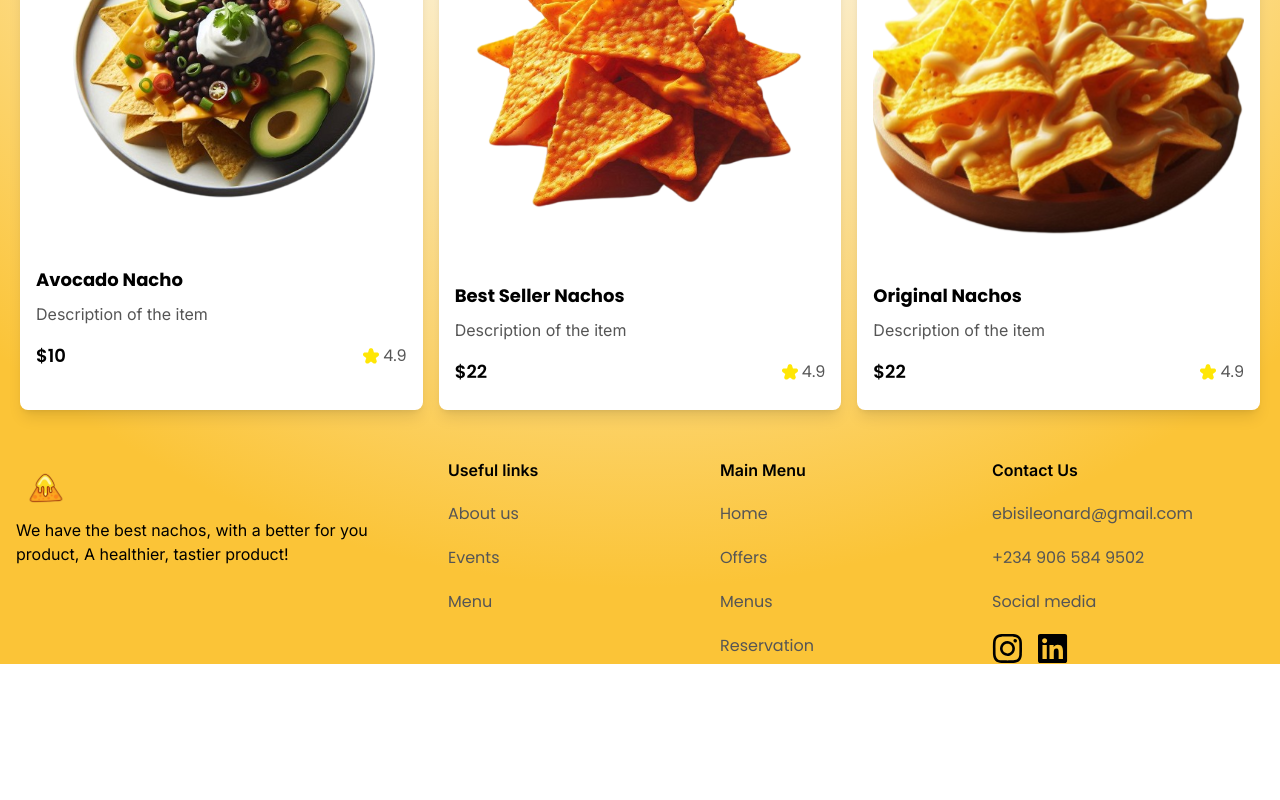
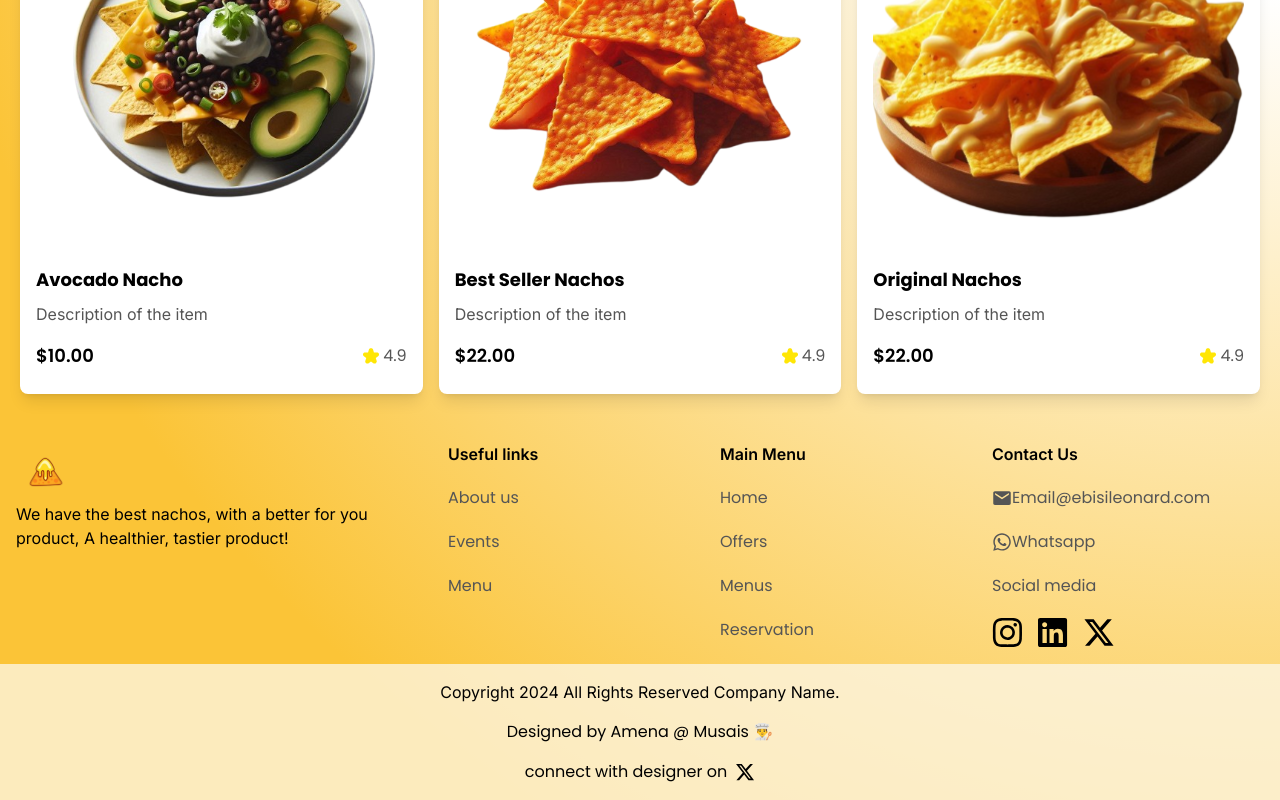
Before and after one commit to skido600/landingpage, a React (Vite) app: page / in a window 1280 px wide. Shown: the part 1502-2302 px from the top of the page. Before the commit the page ends 2166 px from the top, so only its background shows below. Built offline with nearby package versions, Linux system fonts and the light colour scheme; a web font is replaced by a local one.

Commit message:
landing page complete

```diff
--- a/src/Components/Dishes.jsx
+++ b/src/Components/Dishes.jsx
@@ -1,5 +1,4 @@
 import { motion } from "framer-motion";
-import { useInView } from "react-intersection-observer";
 
 function Dishes() {
   const dishes = [
@@ -26,26 +25,24 @@ function Dishes() {
     },
   ];
 
-  const [sectionRef, inView] = useInView({
-    triggerOnce: false,
-    threshold: 0.2,
-  });
-
   return (
     <main>
       <section className="px-5 mt-12">
         <h1 className="text-[#8F0000] text-[30px] lg:text-[60px] font-Prosto">
           Best Dishes From Our Menu
         </h1>
-        <div ref={sectionRef} className="grid md:grid-cols-3 space-y-4 gap-x-4">
-          {dishes.map((item, key) => (
+        <div className="grid md:grid-cols-3 space-y-4 md:space-y-0 gap-x-4">
+          {dishes.map((item) => (
             <motion.article
-              whileHover={{ scale: 1.05 }} // Slight zoom on hover
-              whileTap={{ scale: 0.96 }} // Shrink slightly on tap
-              initial={{ opacity: 0, y: 50 }} // Start with opacity 0 and slide up
-              animate={inView ? { opacity: 1, y: 0 } : {}} // Animate only when in view
-              transition={{ duration: 0.6, delay: key * 0.4 }} // Add delay for staggered animation
-              key={key}
+              whileHover={{
+                scale: 0.8,
+                transition: { duration: 0.2 },
+              }}
+              whileTap={{
+                scale: 0.8,
+                transition: { duration: 0.2 },
+              }}
+              key={item.title}
               className="bg-white px-4 py-6 rounded-lg shadow-lg"
             >
               <img src={item.img} alt={item.title} className="w-full mb-4" />
@@ -56,7 +53,7 @@ function Dishes() {
               <div className="flex justify-between items-center">
                 <p className="text-lg font-semibold">
                   <span>$</span>
-                  {item.price}
+                  {item.price.toFixed(2)}
                 </p>
                 <div className="flex items-center">
                   <img src="/svg/fi-sr-star.svg" className="w-4 mr-1" alt="" />
--- a/src/Components/Footer.jsx
+++ b/src/Components/Footer.jsx
@@ -1,4 +1,7 @@
 import SvgIcons from "./Svg/SvgIcons";
+import { FaWhatsapp } from "react-icons/fa";
+import { IoMdMail } from "react-icons/io";
+import Last_Footer from "./Last_Footer";
 
 function Footer() {
   return (
@@ -41,18 +44,71 @@ function Footer() {
             <article className="div_4 text-[#555555] md:mb-0 mb-4">
               <ul className="md:space-y-5">
                 <li className="text-black font-inter font-[600]">Contact Us</li>
-                <li>ebisileonard@gmail.com</li>
-                <li>+234 906 584 9502</li>
-                <li>Social media</li>
-                <div className=" flex md:justify-start justify-center mt-4  gap-x-4">
-                  <SvgIcons type="insta" />
-                  <SvgIcons type="x" />
+                <li>
+                  {" "}
+                  <a href="mailto:ebisileonard@gmail.com">
+                    <div className="flex items-center  justify-center md:justify-start  ">
+                      <IoMdMail size={20} className="" />
+                      <span className="">Email@ebisileonard.com</span>
+                    </div>
+                  </a>
+                </li>
+                <li>
+                  {" "}
+                  <div className="flex items-center justify-center md:justify-start ">
+                    <FaWhatsapp size={20} />
+                    <a
+                      href="https://wa.me/2349065849502"
+                      target="_blank"
+                      rel="noopener noreferrer"
+                      className="flex items-center space-x-2"
+                    >
+                      <p className="">Whatsapp</p>
+                    </a>
+                  </div>
+                </li>
+                <li className="t">Social media</li>
+                <div className=" flex md:justify-start justify-center  mt-8 gap-x-4">
+                  <div className="flex items-center ">
+                    <a
+                      href="https://www.instagram.com/lwave1962/"
+                      target="_blank"
+                      rel="noopener noreferrer"
+                      className="flex items-center space-x-2"
+                    >
+                      <SvgIcons type="insta" />
+                    </a>
+                  </div>
+
+                  <div className="flex items-center ">
+                    <a
+                      href="https://www.linkedin.com/in/leo-wave-309637239/"
+                      target="_blank"
+                      rel="noopener noreferrer"
+                      className="flex items-center space-x-2"
+                    >
+                      <SvgIcons type="lINK" />
+                    </a>
+                  </div>
+                  <div className="flex items-center ">
+                    <a
+                      href="https://x.com/Momentum1962"
+                      target="_blank"
+                      rel="noopener noreferrer"
+                      className="flex items-center space-x-2"
+                    >
+                      <SvgIcons type="X" />
+                    </a>
+                  </div>
                 </div>
               </ul>
             </article>
           </footer>
         </section>
       </main>
+      <div>
+        <Last_Footer />
+      </div>
     </>
   );
 }
--- /dev/null
+++ b/src/Components/Last_Footer.jsx
@@ -0,0 +1,32 @@
+import { FaXTwitter } from "react-icons/fa6";
+function Last_Footer() {
+  return (
+    <>
+      <footer className="bg-[#FDF8ECBD] px-4 text-center py-4 mt-4">
+        <p className="font-inter">
+          Copyright 2024 All Rights Reserved Company Name.
+        </p>
+        <div className="mt-4">
+          <p>
+            Designed by Amena @ Musais <span className="animate-pulse">👨‍🍳</span>
+          </p>
+          <div>
+            <div className="flex items-center mt-4 justify-center">
+              <a
+                href="https://x.com/AmenaiSabuwala"
+                target="_blank"
+                rel="noopener noreferrer"
+                className="flex items-center space-x-2"
+              >
+                <p>connect with designer on </p>
+                <FaXTwitter size={20} />
+              </a>
+            </div>
+          </div>
+        </div>
+      </footer>
+    </>
+  );
+}
+
+export default Last_Footer;
--- a/src/Components/Svg/SvgIcons.jsx
+++ b/src/Components/Svg/SvgIcons.jsx
@@ -1,7 +1,7 @@
 import PropTypes from "prop-types";
 const SvgIcons = ({ type }) => {
   switch (type) {
-    case "x":
+    case "lINK":
       return (
         <svg
           width="30"
@@ -33,32 +33,19 @@ const SvgIcons = ({ type }) => {
         </svg>
       );
 
-    case "linkdine":
+    case "X":
       return (
         <svg
           width="30"
-          height="30"
-          viewBox="0 0 30 30"
+          height="27"
+          viewBox="0 0 30 27"
           fill="none"
           xmlns="http://www.w3.org/2000/svg"
         >
-          <mask
-            id="mask0_38_11"
-            style="mask-type:luminance"
-            maskUnits="userSpaceOnUse"
-            x="0"
-            y="0"
-            width="30"
-            height="30"
-          >
-            <path d="M0.461548 0H29.5385V29.0769H0.461548V0Z" fill="white" />
-          </mask>
-          <g mask="url(#mask0_38_11)">
-            <path
-              d="M23.3596 1.36255H27.8188L18.078 12.5239L29.5385 27.7145H20.5662L13.5337 18.5034L5.49601 27.7145H1.0327L11.4505 15.7722L0.461548 1.36463H9.66232L16.0094 9.7824L23.3596 1.36255ZM21.7915 25.0395H24.2631L8.31232 3.89847H5.66216L21.7915 25.0395Z"
-              fill="black"
-            />
-          </g>
+          <path
+            d="M23.3596 0.362549H27.8188L18.078 11.5239L29.5385 26.7145H20.5662L13.5337 17.5034L5.49601 26.7145H1.0327L11.4505 14.7722L0.461548 0.364626H9.66232L16.0094 8.7824L23.3596 0.362549ZM21.7915 24.0395H24.2631L8.31232 2.89847H5.66216L21.7915 24.0395Z"
+            fill="black"
+          />
         </svg>
       );
 
--- a/src/index.css
+++ b/src/index.css
@@ -8,11 +8,15 @@
 
 body {
   background: radial-gradient(
+    circle at right,
+    rgba(255, 255, 255, 0.5) 20%,
+    #fbc437 80%
+  );
+  /* background: radial-gradient(
     circle,
     rgba(255, 255, 255, 0.5) 20%,
     #fbc437 80%
-  );
-
+  ); */
   font-family: "Poppins", serif;
   /* font-family: "Playwrite VN", serif; */
 }
```
Also changed, not shown: public/svg/x.svg (added).
